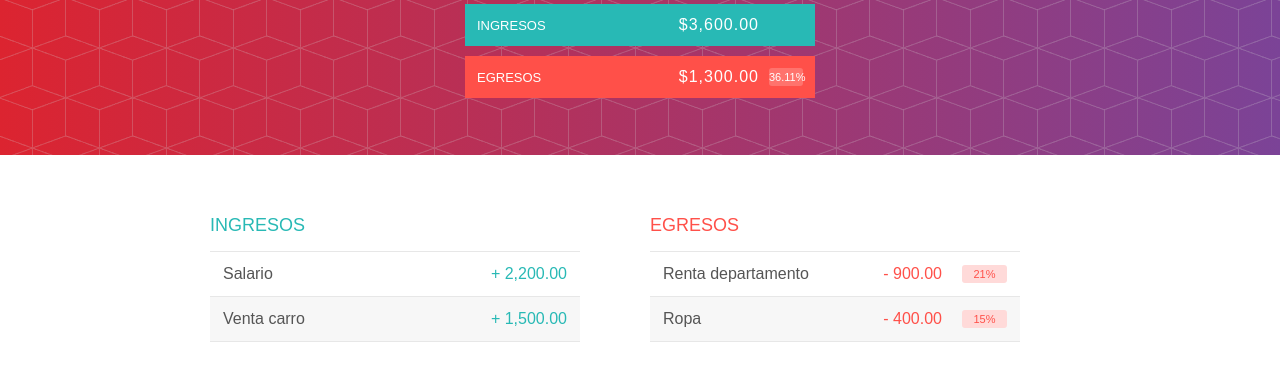
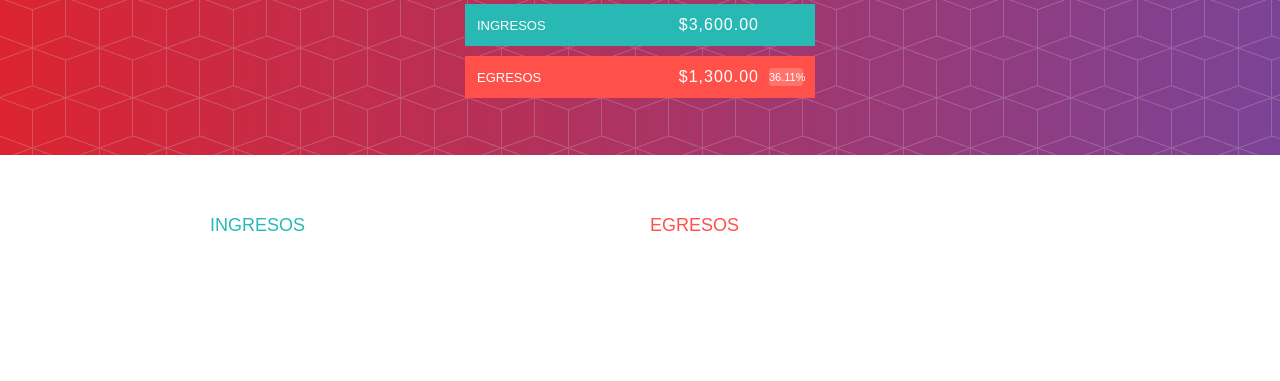
Before and after one commit to sejoma989/presupuesto_javascript, a plain HTML site: page index.html in a window 1280 px wide. Shown: the part 165-546 px from the top of the page. Drawn offline with nearby package versions, Linux system fonts and the light colour scheme.

Commit message:
feat: listing income and expenses dinamic w/ js

```diff
--- a/index.html
+++ b/index.html
@@ -38,7 +38,7 @@
             <h2 class="ingreso_titulo">Ingresos</h2>
             <div id="lista-ingresos">
 
-                <div class="elemento limpiarEstilos">
+                <!-- <div class="elemento limpiarEstilos">
                     <div class="elemento_descripcion">Salario</div>
                     <div class="derecha limpiarEstilos">
                         <div class="elemento_valor">+ 2,200.00</div>
@@ -60,7 +60,7 @@
                             </button>
                         </div>
                     </div>
-                </div>
+                </div> -->
 
             </div>
         </div>
@@ -69,7 +69,7 @@
             <h2 class="egreso_titulo">Egresos</h2>
             <div id="lista-egresos">
 
-                <div class="elemento limpiarEstilos">
+                <!-- <div class="elemento limpiarEstilos">
                     <div class="elemento_descripcion">Renta departamento</div>
                     <div class="derecha limpiarEstilos">
                         <div class="elemento_valor">- 900.00</div>
@@ -93,7 +93,7 @@
                             </button>
                         </div>
                     </div>
-                </div>
+                </div> -->
 
             </div>
         </div>
```
